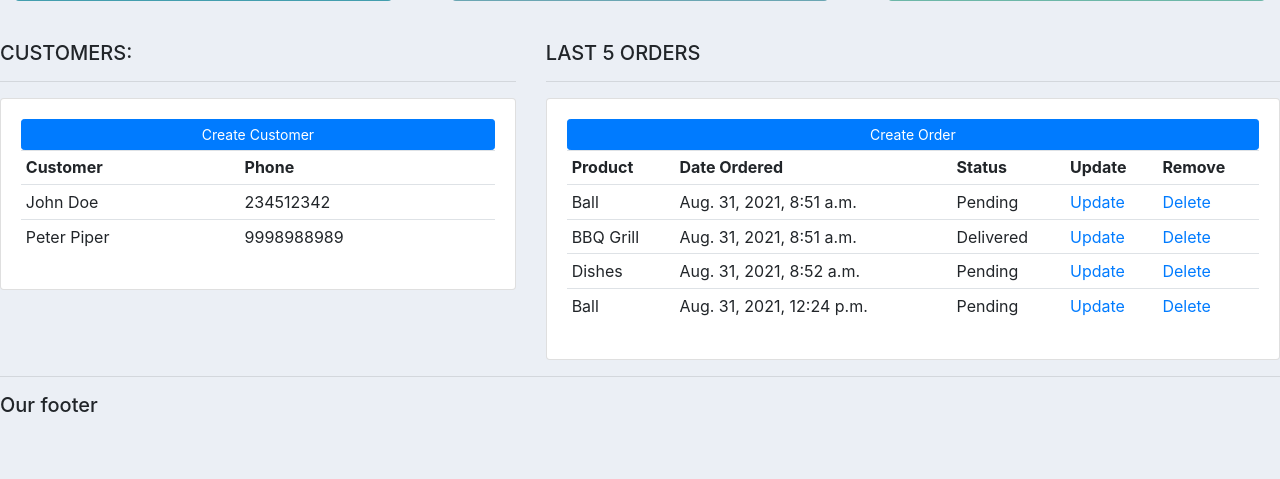
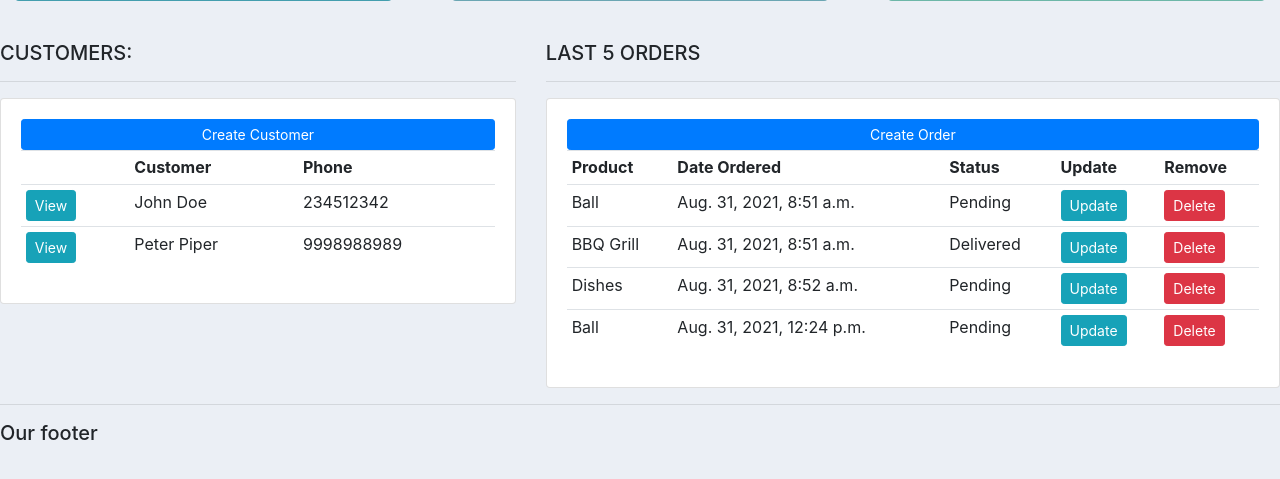
Before and after one commit to nrajmalwar/Customer-Management-App, a Django app: page / in a window 1280 px wide. Shown: the part 228-707 px from the top of the page. Run offline with Django 3.2, Linux system fonts and the light colour scheme; data comes from the database, SQL or seed files in the repository; some libraries are stand-ins or nearby versions.

Commit message:
add dynamic urls part 2

```diff
--- a/crm1/accounts/templates/accounts/customer.html
+++ b/crm1/accounts/templates/accounts/customer.html
@@ -29,8 +29,7 @@
 			<div class="card card-body">
 				<h5>Total Orders</h5>
 				<hr>
-				<h1 style="text-align: center;padding: 10px">	{{order_count}}
-				</h1>
+				<h1 style="text-align: center;padding: 10px">{{order_count}}</h1>
 			</div>
 		</div>
 	</div>
--- a/crm1/accounts/templates/accounts/dashboard.html
+++ b/crm1/accounts/templates/accounts/dashboard.html
@@ -15,13 +15,14 @@
 			<a class="btn btn-primary  btn-sm btn-block" href="">Create Customer</a>
 			<table class="table table-sm">
 				<tr>
-
+					<th></th>
 					<th>Customer</th>
 					<th>Phone</th>
 				</tr>
 
 				{% for customer in customers %}
 					<tr>
+						<td><a class="btn btn-sm btn-info" href="{% url 'customer' customer.id %}">View</a></td>
 						<td>{{customer.name}}</td>
 						<td>{{customer.phone}}</td>
 
@@ -53,8 +54,8 @@
 						<td>{{order.product}}</td>
 						<td>{{order.date_created}}</td>
 						<td>{{order.status}}</td>
-						<td><a href="">Update</td>
-						<td><a href="">Delete</td>
+						<td><a class="btn btn-sm btn-info" href="">Update</td>
+						<td><a class="btn btn-sm btn-danger" href="">Delete</td>
 
 					</tr>
 
--- a/crm1/accounts/templates/accounts/navbar.html
+++ b/crm1/accounts/templates/accounts/navbar.html
@@ -8,10 +8,10 @@
   <div class="collapse navbar-collapse" id="navbarNav">
     <ul class="navbar-nav">
       <li class="nav-item active">
-        <a class="nav-link" href="#">Dashboard</a>
+        <a class="nav-link" href="{% url 'home' %}">Dashboard</a>
       </li>
       <li class="nav-item">
-        <a class="nav-link" href="#">Products</a>
+        <a class="nav-link" href="{% url 'products' %}">Products</a>
       </li>
 
     </ul>
--- a/crm1/accounts/urls.py
+++ b/crm1/accounts/urls.py
@@ -2,8 +2,8 @@ from django.urls import path
 from . import views
 
 urlpatterns = [
-    path('', views.home),
-    path('customer/<str:pk_test>/', views.customer),
-    path('products/', views.products),
+    path('', views.home, name="home"),
+    path('customer/<str:pk_test>/', views.customer, name="customer"),
+    path('products/', views.products, name="products"),
 
 ]
```
